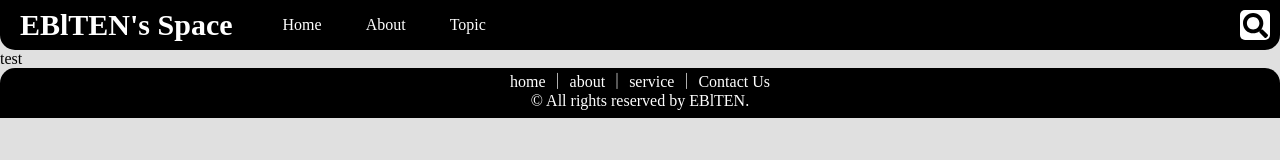
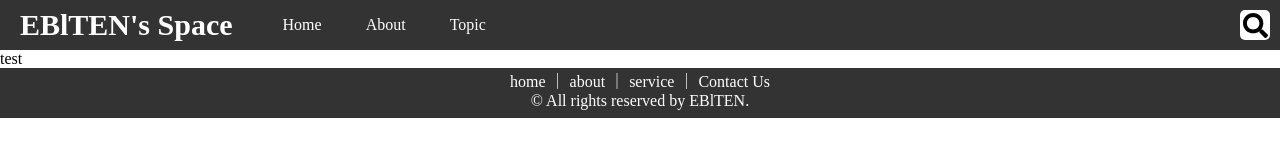
Before and after one commit to EBlTEN/eblten.github.io, a plain HTML site: page index.html in a window 1280 px wide. Drawn offline with nearby package versions, Linux system fonts and the light colour scheme.

Commit message:
装飾の調整と追従するheaderの実装

```diff
--- a/css/style.css
+++ b/css/style.css
@@ -6,9 +6,12 @@ header {
   height: 50px;
   width: 100%;
   padding: 0px 0;
-  border-radius: 0px 0px 15px 15px;
-  background-color: #000000;
-  color: white;
+  position: fixed;/*header固定*/
+  justify-content: space-between;
+  align-items: center;
+  background:#333;
+  color:#fff;
+  text-align: center;
 }
 header .headline {
   line-height: 50px;
@@ -58,14 +61,15 @@ header .headline {
   padding: 0px 0 0px 40px;
   box-shadow: 0 2px rgba(6, 0, 1, 0.26);
 }
-body {
-  background: #e0e0e0;
+
+#Contents{
+  padding-top: 50px;
 }
+
 footer {
   width: 100%;
   height: 50px;
-  border-radius: 15px 15px 0px 0px;
-  background-color: #000000;
+  background-color: #333;
   color: white;
   text-align: center;
 }
--- a/index.html
+++ b/index.html
@@ -33,7 +33,9 @@
       </div>
     </header>
 
-    <p>test</p>
+    <div id="Contents">
+      <p>test</p>
+    </div>
 
     <!--footer-->
     <footer>
--- a/js/search_form.js
+++ /dev/null
@@ -1,6 +0,0 @@
-//開閉ボタンを押した時には
-$(".open-btn").click(function () {
-  $(this).toggleClass("btnactive"); //.open-btnは、クリックごとにbtnactiveクラスを付与＆除去。1回目のクリック時は付与
-  $("#search-wrap").toggleClass("panelactive"); //#search-wrapへpanelactiveクラスを付与
-  $("#search-text").focus(); //テキスト入力のinputにフォーカス
-});
```
